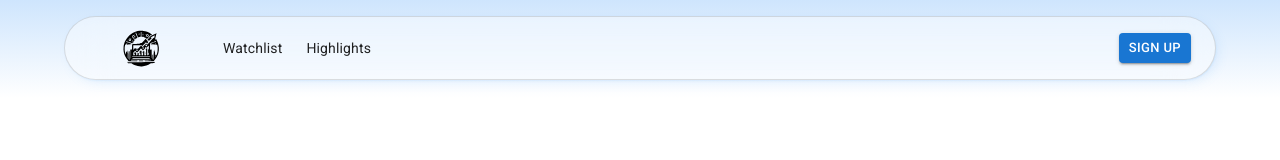
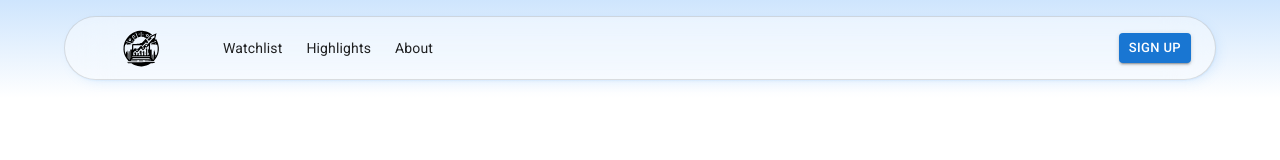
Before and after one commit to Alok2304/mern-stock, a React (Vite) app in the folder client/: page / in a window 1280 px wide. Shown: the top 160 px of the page. Built offline with nearby package versions, Linux system fonts and the light colour scheme.

Commit message:
Added About page link to header

```diff
--- a/client/src/components/Header.jsx
+++ b/client/src/components/Header.jsx
@@ -97,6 +97,13 @@ function Header() {
 										Highlights
 									</Typography>
 								</MenuItem>
+								<MenuItem sx={{ py: "6px", px: "12px" }}>
+									<Link to="/about">
+										<Typography variant="body2" color="text.primary">
+											About
+										</Typography>
+									</Link>
+								</MenuItem>
 							</Box>
 						</Box>
 						<Box
```
